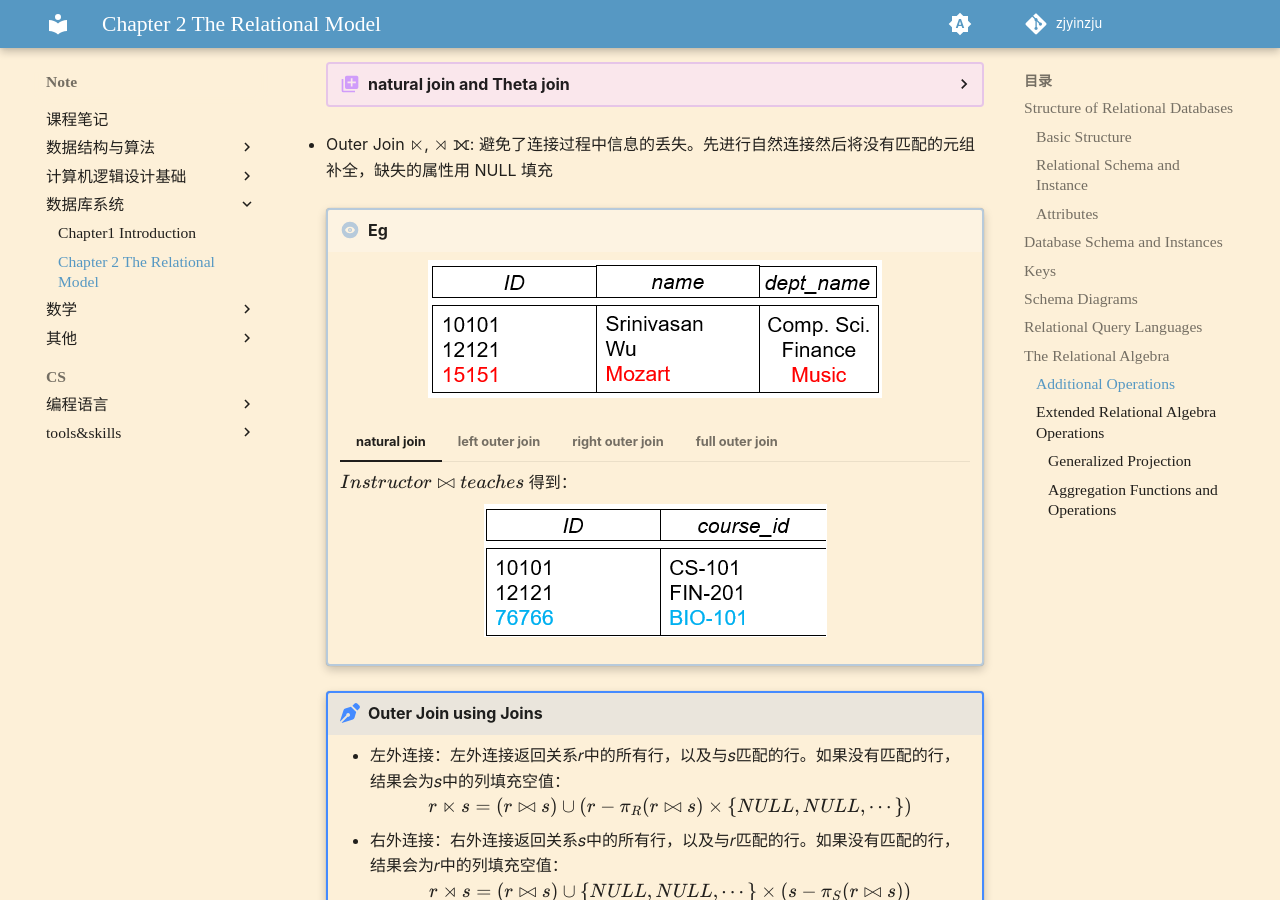
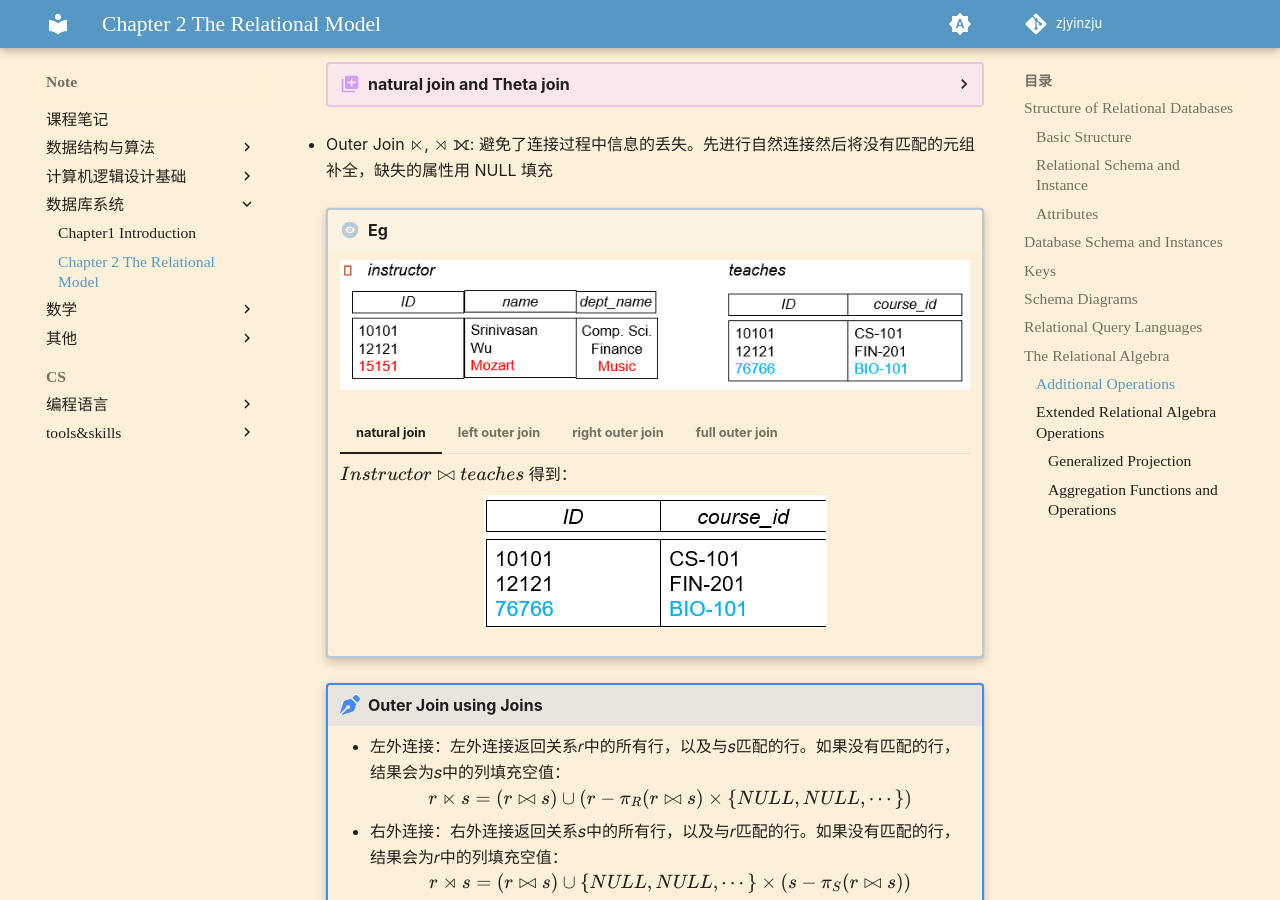
Before and after one commit to zjyinzju/zjyinzju.github.io, an MkDocs documentation site: the page built from docs/notes/cs/db/02.md, in a window 1280 px wide and 900 px high, scrolled down 4035 px. Built offline with MkDocs 1.6.1 and Material for MkDocs 9.7.7, drawn with Linux system fonts in a browser that asks for light colours; comment, search, counter and statistics services are not loaded; a style sheet for code colours, icons or effects is not loaded.

Commit message:
update a figure

```diff
--- a/docs/notes/cs/db/02.md
+++ b/docs/notes/cs/db/02.md
@@ -165,7 +165,8 @@
 
     ??? eg
         $R = (A, B, C, D)$, $S = (B, D, E)$
-        + $r \bowtie s = \pi_{r.A, r.B, r.C, r.D, s.E}(\sigma_{r.B = s.B \land r.D = s.D}(r \times s))$
+
+        + $r \bowtie s = \Pi_{r.A, r.B, r.C, r.D, s.E}(\sigma_{r.B = s.B \land r.D = s.D}(r \times s))$
 
     ??? extra "natural join and Theta join"
         + natural join: 满足交换律和结合律
```
Also changed, not shown: docs/notes/cs/db/fig/c2_17.png, 1 other file.
